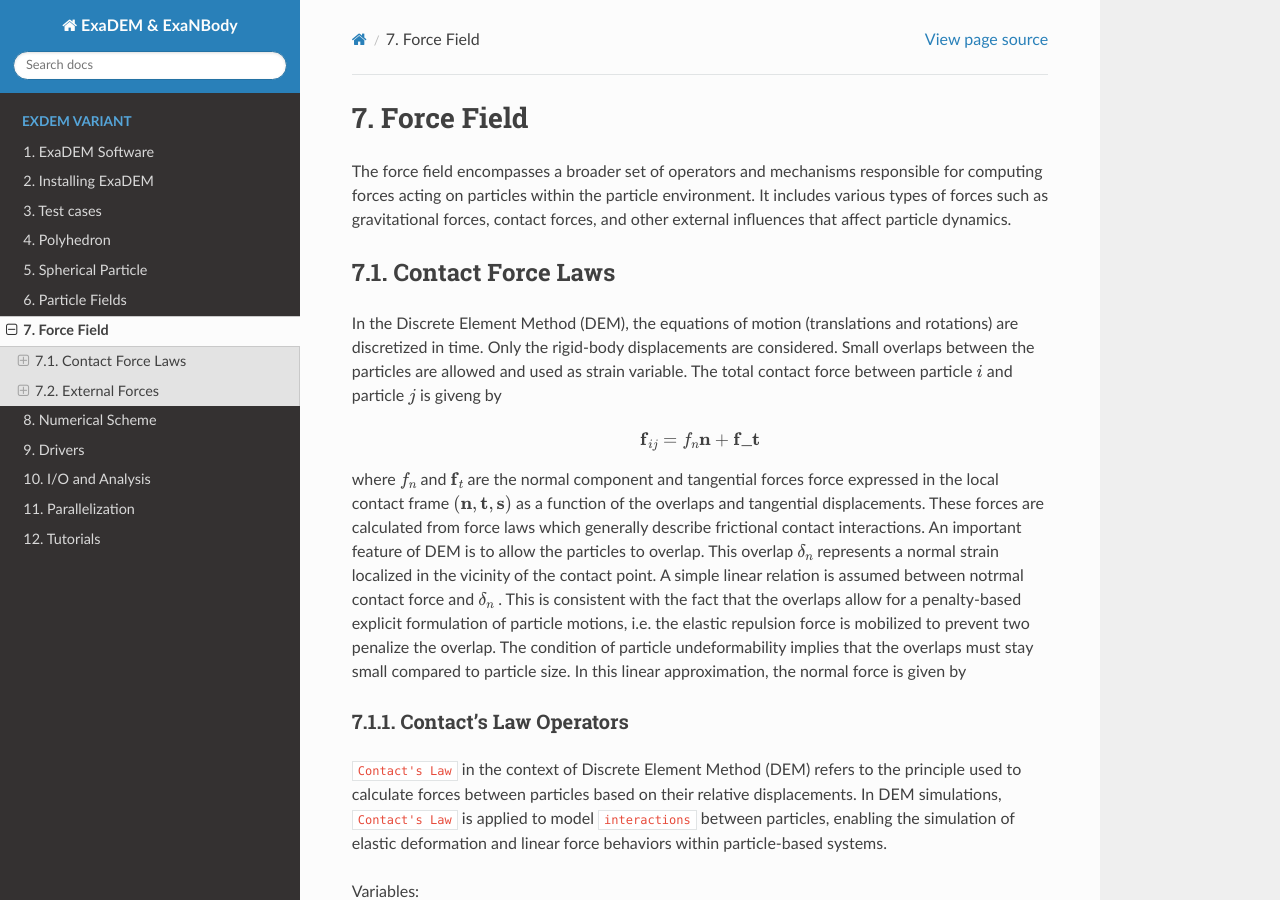
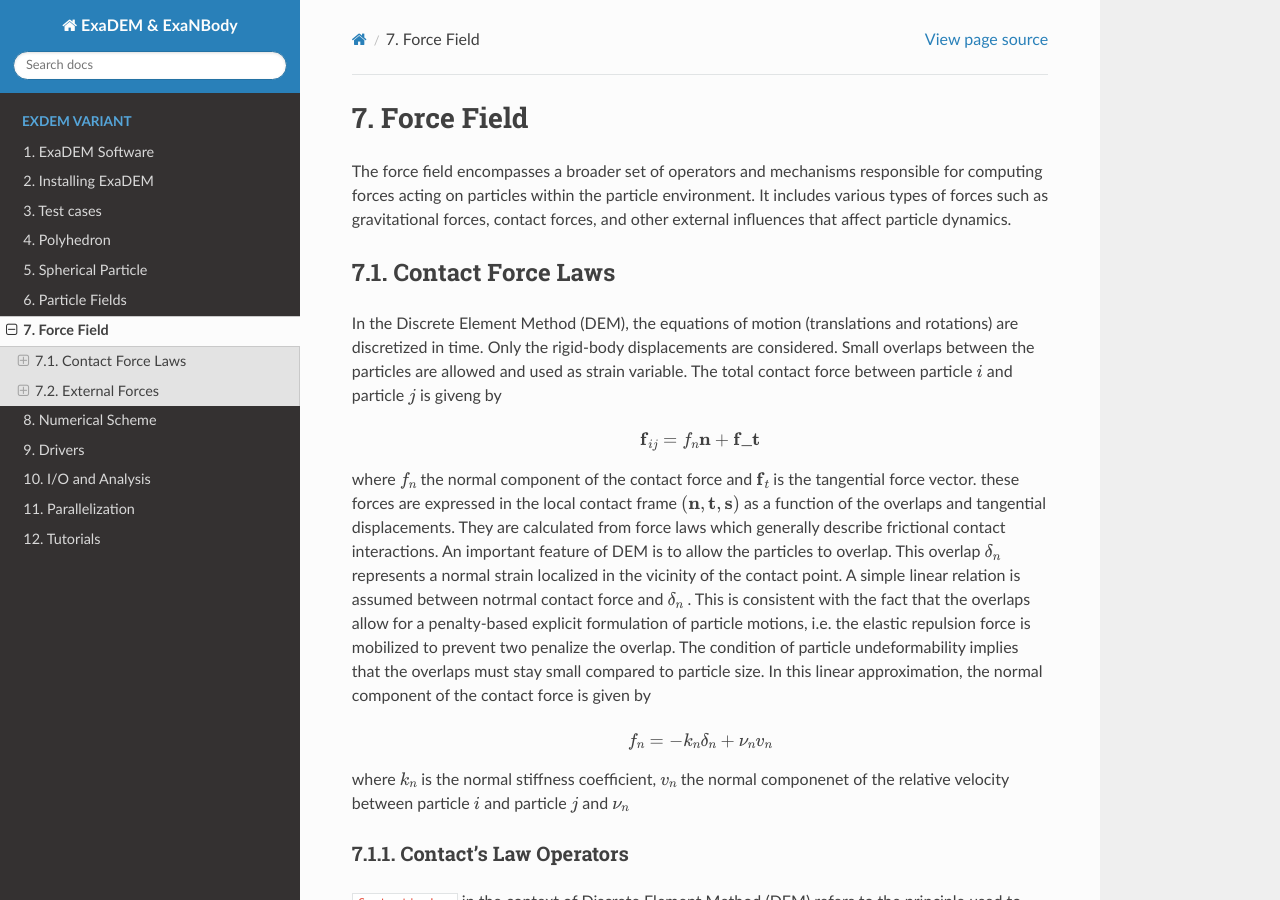
Before and after one commit to Collab4exaNBody/doc_exaDEM, a Sphinx documentation site: the page built from docs/source/project_exaDEM/ForceField.rst, in a window 1280 px wide and 900 px high. Built offline with Sphinx 7.4.7 and the Read the Docs theme 3.1.0, drawn with Linux system fonts in a browser that asks for light colours.

Commit message:
Update ForceField.rst

```diff
--- a/docs/source/project_exaDEM/ForceField.rst
+++ b/docs/source/project_exaDEM/ForceField.rst
@@ -11,9 +11,13 @@
 .. math::
  \textbf{f}_{ij} = f_n \textbf{n}  +  \textbf{f_t}
 
-where :math:`f_n` and :math:`\textbf{f}_t` are the normal component and tangential forces force expressed in the local contact frame :math:`(\textbf{n},\textbf{t},\textbf{s})` as a function of the overlaps and tangential displacements. These forces are calculated from force laws which generally describe frictional contact interactions. An important feature of DEM is to allow the particles to overlap. This overlap :math:`\delta_n` represents a normal strain localized in the vicinity of the contact point. A simple linear relation is assumed between notrmal contact force and :math:`\delta_n` . This is consistent with the fact that the overlaps allow for a penalty-based explicit formulation of particle motions, i.e. the elastic repulsion force is mobilized to prevent two penalize the overlap. The condition of particle undeformability implies that the overlaps must stay small compared to particle size. In this linear approximation, the normal force is given by
+where :math:`f_n` the normal component of the contact force and :math:`\textbf{f}_t` is the tangential force vector. these forces are expressed in the local contact frame :math:`(\textbf{n},\textbf{t},\textbf{s})` as a function of the overlaps and tangential displacements. They are calculated from force laws which generally describe frictional contact interactions. An important feature of DEM is to allow the particles to overlap. This overlap :math:`\delta_n` represents a normal strain localized in the vicinity of the contact point. A simple linear relation is assumed between notrmal contact force and :math:`\delta_n` . This is consistent with the fact that the overlaps allow for a penalty-based explicit formulation of particle motions, i.e. the elastic repulsion force is mobilized to prevent two penalize the overlap. The condition of particle undeformability implies that the overlaps must stay small compared to particle size. In this linear approximation, the normal component of the contact force is given by
 
+.. math::
 
+  f_n =  - k_n \delta_n + \nu_n v_n
+
+where :math:`k_n` is the normal stiffness coefficient, :math:`v_n` the normal componenet of the relative velocity between particle :math:`i` and particle :math:`j` and :math:`\nu_n`
 
 
 Contact's Law Operators
```
